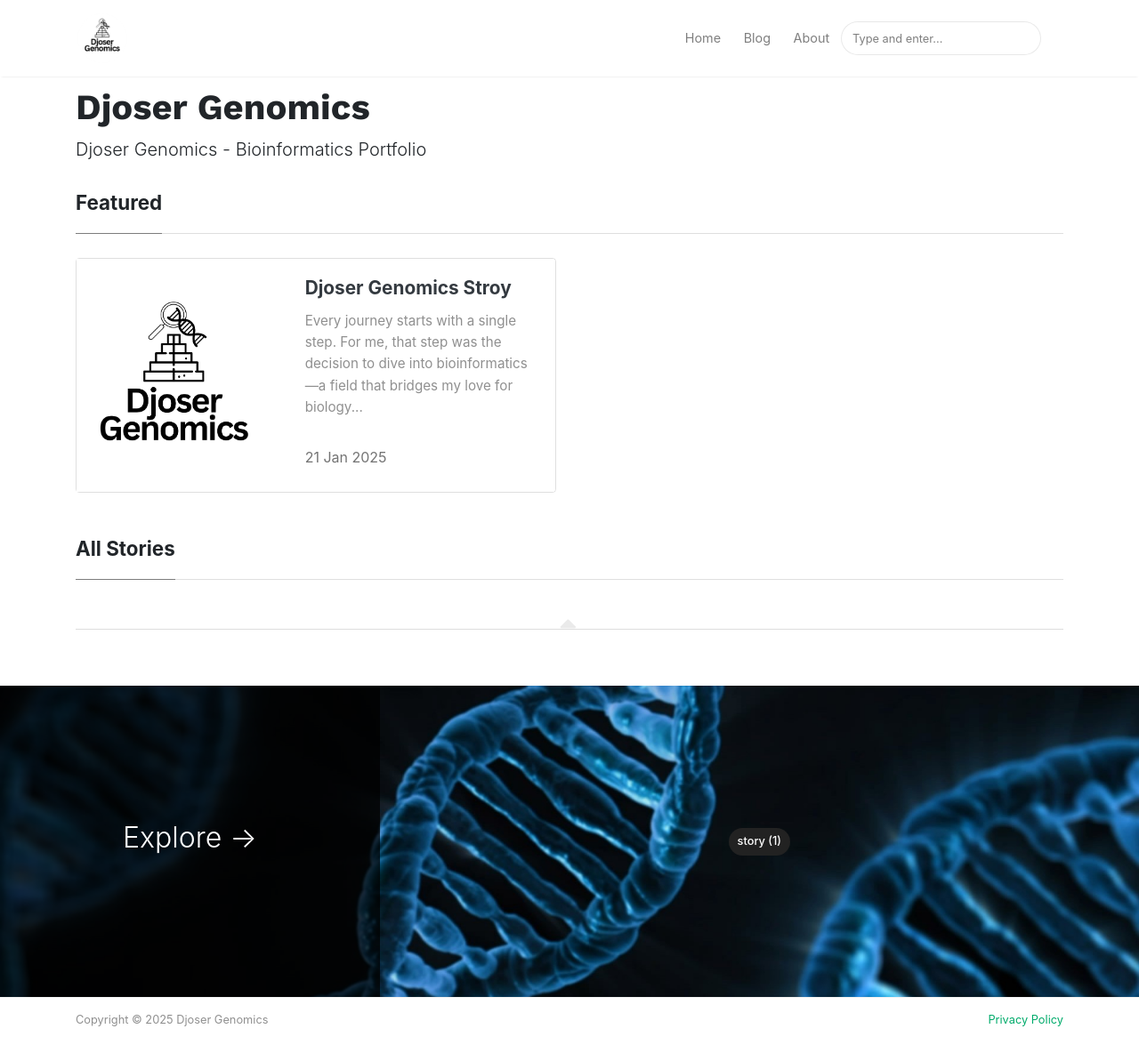
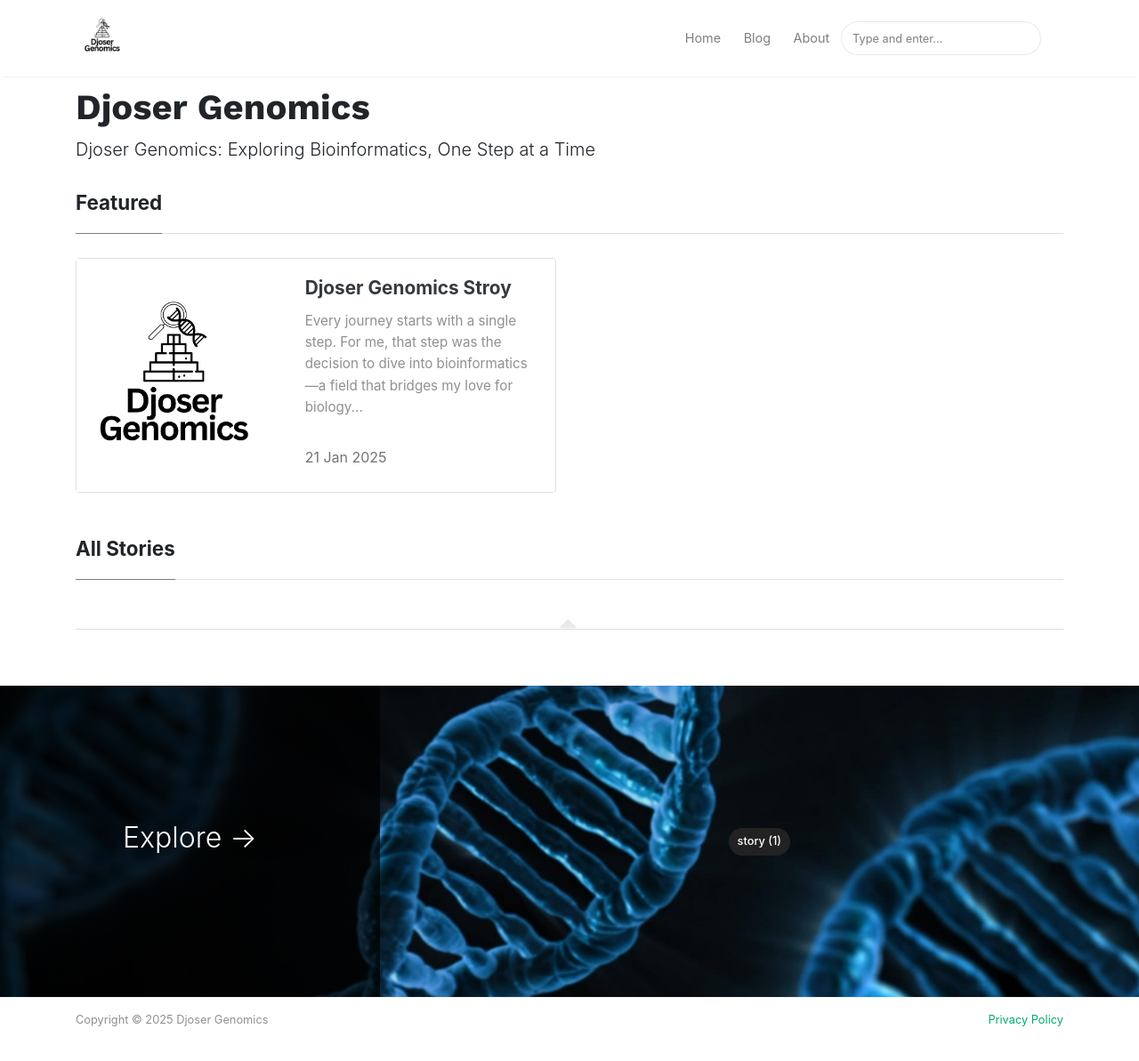
Before and after one commit to DjoserGenomics/djosergenomics.github.io, a Jekyll site: the page built from index.html, in a window 1280 px wide and 1230 px high. Shown: the top 1193 px of the window at 89% size. Built offline with Jekyll 4.4.1, drawn with Linux system fonts in a browser that asks for light colours; nearby versions of some CDN libraries; the list of posts is cut into pages by our own code; comment, search, counter and statistics services are not loaded.

Commit message:
Update Landing Page Header

```diff
--- a/_config.yml
+++ b/_config.yml
@@ -1,7 +1,7 @@
 # Site
 name: "Djoser Genomics"
 title: "Djoser Genomics"
-description: "Djoser Genomics - Bioinformatics Portfolio"
+description: "Djoser Genomics: Exploring Bioinformatics, One Step at a Time"
 logo: "assets/images/logo.png"
 favicon: "assets/images/logo.png"
 baseurl: ""
```
